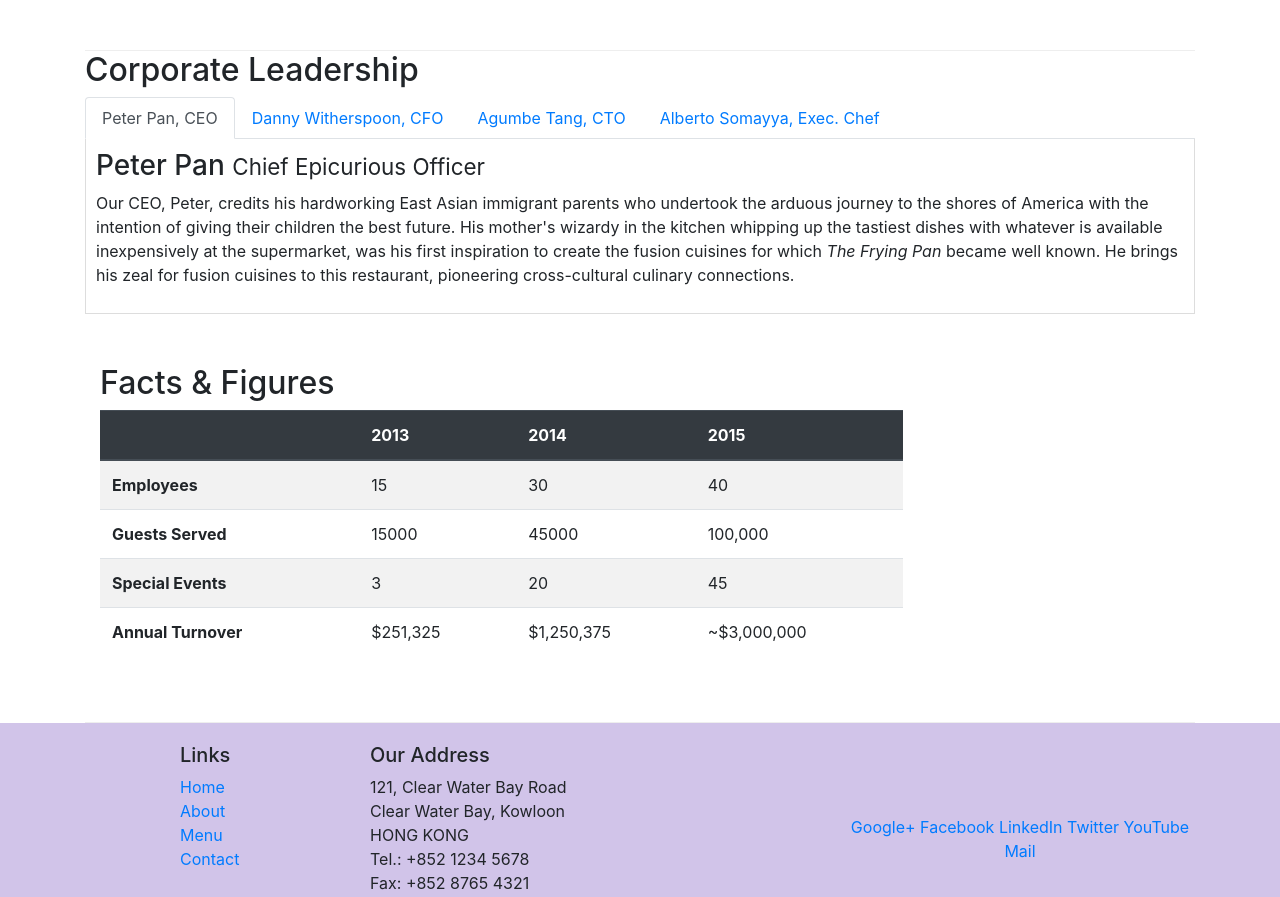
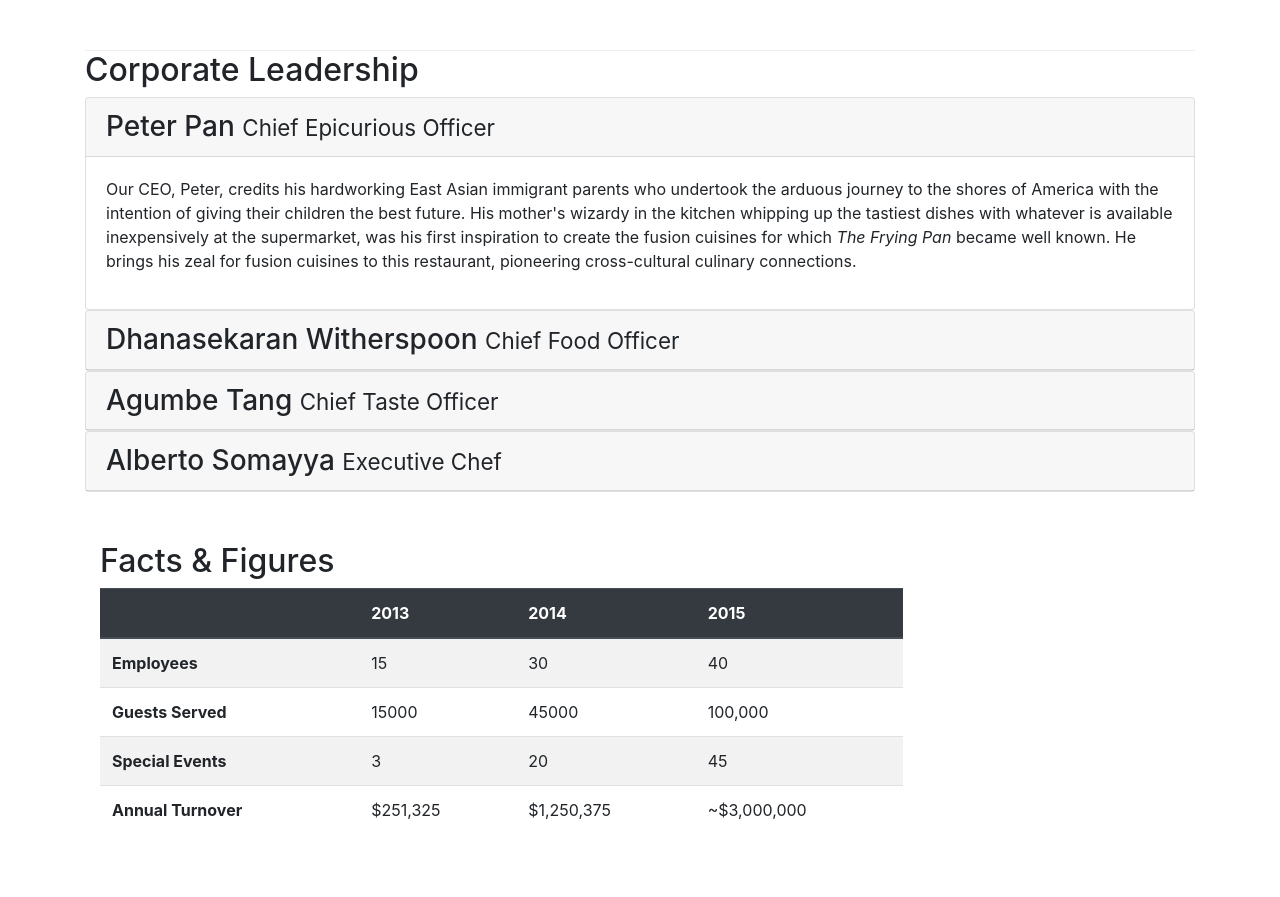
Before and after one commit to therealhsk/bootstrap, a website: page aboutus.html in a window 1280 px wide. Shown: the part 921-1818 px from the top of the page. Drawn offline with nearby package versions, Linux system fonts and the light colour scheme.

Commit message:
accordion

```diff
--- a/aboutus.html
+++ b/aboutus.html
@@ -117,7 +117,7 @@
                 <h2>Corporate Leadership</h2>
 
 
-                <ul class="nav nav-tabs">
+                <!--                 <ul class="nav nav-tabs">
                     <li class="nav-item">
                         <a class="nav-link active" href="#peter" role="tab" data-toggle="tab">Peter Pan, CEO</a>
                     </li>
@@ -131,55 +131,112 @@
                         <a class="nav-link" href="#alberto" role="tab" data-toggle="tab">Alberto Somayya, Exec. Chef</a>
                     </li>
                 </ul>
-                <div class='tab-content'>
 
-                    <div role="tabpanel" class="tab-pane fade show active" id="peter">
-                        <h3>Peter Pan <small>Chief Epicurious Officer</small></h3>
-                        <p class='d-none d-sm-block'>Our CEO, Peter, credits his hardworking East Asian immigrant
+ -->
+
+                <div id='accordion'>
+
+                    <div class='card'>
+                        <div class="card-header" role='tab' id="peterhead">
+                            <h3 class='mb-0'>
+                                <a data-toggle='collapse' data-target='#peter'>
+                                    Peter Pan <small>Chief Epicurious Officer</small>
+                                </a>
+                            </h3>
+                        </div>
+
+                        <div class='collapse show' id='peter' data-parent='#accordion'>
+
+                            <div class='card-body'>
+                                <p class='d-none d-sm-block'>Our CEO, Peter, credits his hardworking East Asian
+                                    immigrant
                                     parents who undertook
-                            the arduous journey to the shores of America with the intention of giving their children the
+                                    the arduous journey to the shores of America with the intention of giving their
+                                    children
+                                    the
                                     best future.
                                     His mother's wizardy in the kitchen whipping up the tastiest dishes with whatever is
                                     available inexpensively
-                            at the supermarket, was his first inspiration to create the fusion cuisines for which
+                                    at the supermarket, was his first inspiration to create the fusion cuisines for
+                                    which
                                     <em>The Frying
-                                Pan</em> became well known. He brings his zeal for fusion cuisines to this restaurant,
+                                        Pan</em> became well known. He brings his zeal for fusion cuisines to this
+                                    restaurant,
                                     pioneering
                                     cross-cultural culinary connections.</p>
                             </div>
+                        </div>
+                    </div>
 
-                    <div role="tabpanel" class="tab-pane fade" id="danny">
-                        <h3>Dhanasekaran Witherspoon <small>Chief Food Officer</small></h3>
+                    <div class="card">
+                        <div class="card-header" role="tab" id="dannyhead">
+                            <h3 class="mb-0">
+                                <a class="collapsed" data-toggle="collapse" data-target="#danny">
+                                    Dhanasekaran Witherspoon <small>Chief Food Officer</small>
+                                </a>
+                            </h3>
+                        </div>
+                        <div class="collapse" id="danny" data-parent="#accordion">
+                            <div class="card-body">
                                 <p class='d-none d-sm-block'>Our CFO, Danny, as he is affectionately referred to by his
                                     colleagues, comes from a
-                            long established family tradition in farming and produce. His experiences growing up on a
+                                    long established family tradition in farming and produce. His experiences growing up
+                                    on a
                                     farm in the
-                            Australian outback gave him great appreciation for varieties of food sources. As he puts it
+                                    Australian outback gave him great appreciation for varieties of food sources. As he
+                                    puts it
                                     in his own
                                     words, <em>Everything that runs, wins, and everything that stays, pays!</em></p>
                             </div>
-
-                    <div role="tabpanel" class="tab-pane fade " id="agumbe">
-                        <h3>Agumbe Tang <small>Chief Taste Officer</small></h3>
-                        <p class='d-none d-sm-block'>Blessed with the most discerning gustatory sense, Agumbe, our CTO,
+                        </div>
+                    </div>
+                    <div class="card">
+                        <div class="card-header" role="tab" id="agumbehead">
+                            <h3 class="mb-0">
+                                <a class="collapsed" data-toggle="collapse" data-target="#agumbe">
+                                    Agumbe Tang <small>Chief Taste Officer</small>
+                                </a>
+                            </h3>
+                        </div>
+                        <div class="collapse" id="agumbe" data-parent="#accordion">
+                            <div class="card-body">
+                                <p class='d-none d-sm-block'>Blessed with the most discerning gustatory sense, Agumbe,
+                                    our CTO,
                                     personally
-                            ensures that every dish that we serve meets his exacting tastes. Our chefs dread the tongue
+                                    ensures that every dish that we serve meets his exacting tastes. Our chefs dread the
+                                    tongue
                                     lashing that
-                            ensues if their dish does not meet his exacting standards. He lives by his motto, <em>You
+                                    ensues if their dish does not meet his exacting standards. He lives by his motto,
+                                    <em>You
                                         click only if you
                                         survive my lick.</em></p>
                             </div>
-
-                    <div role="tabpanel" class="tab-pane fade " id="alberto">
-                        <h3>Alberto Somayya <small>Executive Chef</small></h3>
-                        <p class='d-none d-sm-block'>Award winning three-star Michelin chef with wide International
+                        </div>
+                    </div>
+                    <div class="card">
+                        <div class="card-header" role="tab" id="albertohead">
+                            <h3 class="mb-0">
+                                <a class="collapsed" data-toggle="collapse" data-target="#alberto">
+                                    Alberto Somayya <small>Executive Chef</small>
+                                </a>
+                            </h3>
+                        </div>
+                        <div class="collapse" id="alberto" data-parent="#accordion">
+                            <div class="card-body">
+                                <p class='d-none d-sm-block'>Award winning three-star Michelin chef with wide
+                                    International
                                     experience having
-                            worked closely with whos-who in the culinary world, he specializes in creating mouthwatering
+                                    worked closely with whos-who in the culinary world, he specializes in creating
+                                    mouthwatering
                                     Indo-Italian
-                            fusion experiences. He says, <em>Put together the cuisines from the two craziest cultures,
+                                    fusion experiences. He says, <em>Put together the cuisines from the two craziest
+                                        cultures,
                                         and you get a
                                         winning hit! Amma Mia!</em></p>
                             </div>
+                        </div>
+                    </div>
+
                 </div>
             </div>
         </div>
--- a/css/styles.css
+++ b/css/styles.css
@@ -38,7 +38,7 @@ body{
      background-color: #512DA8;
 }
 
-.card-header{
+.reserve-header{
     background-color:rgba(228, 156, 2, 0.753);
 }
 
```
Also changed, not shown: index.html (+1 -1 lines). Lines whose indentation alone changed are shown as unchanged.
